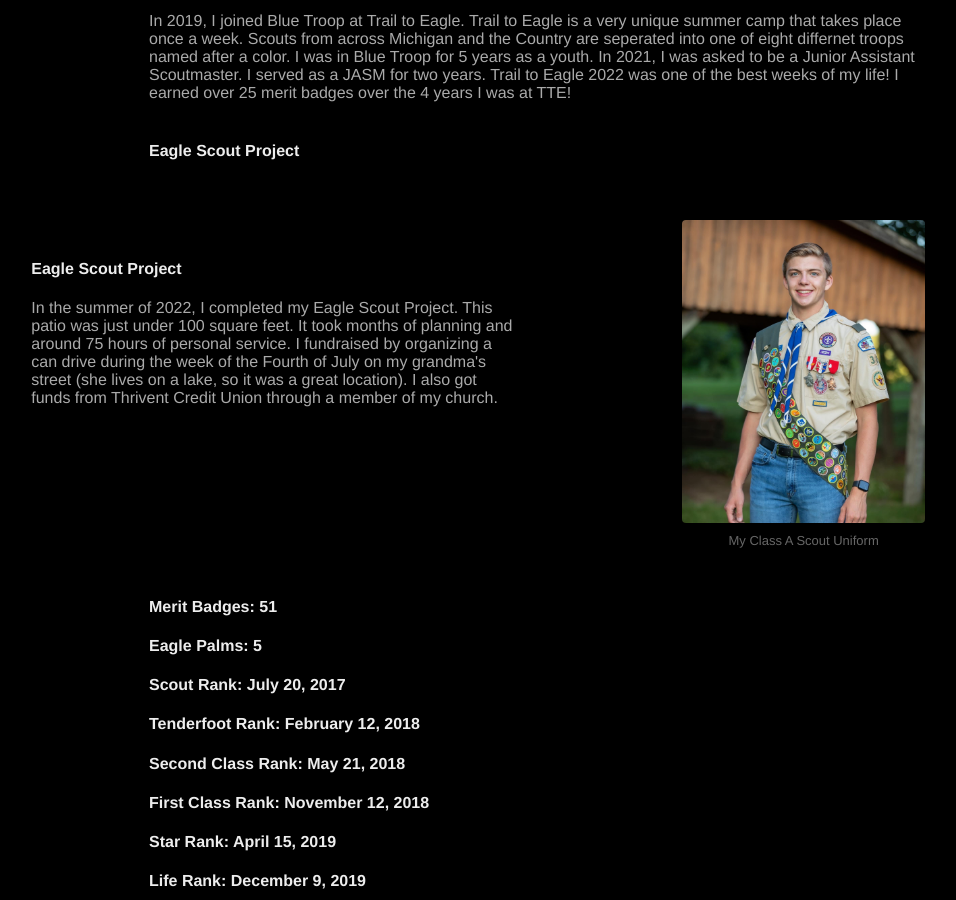
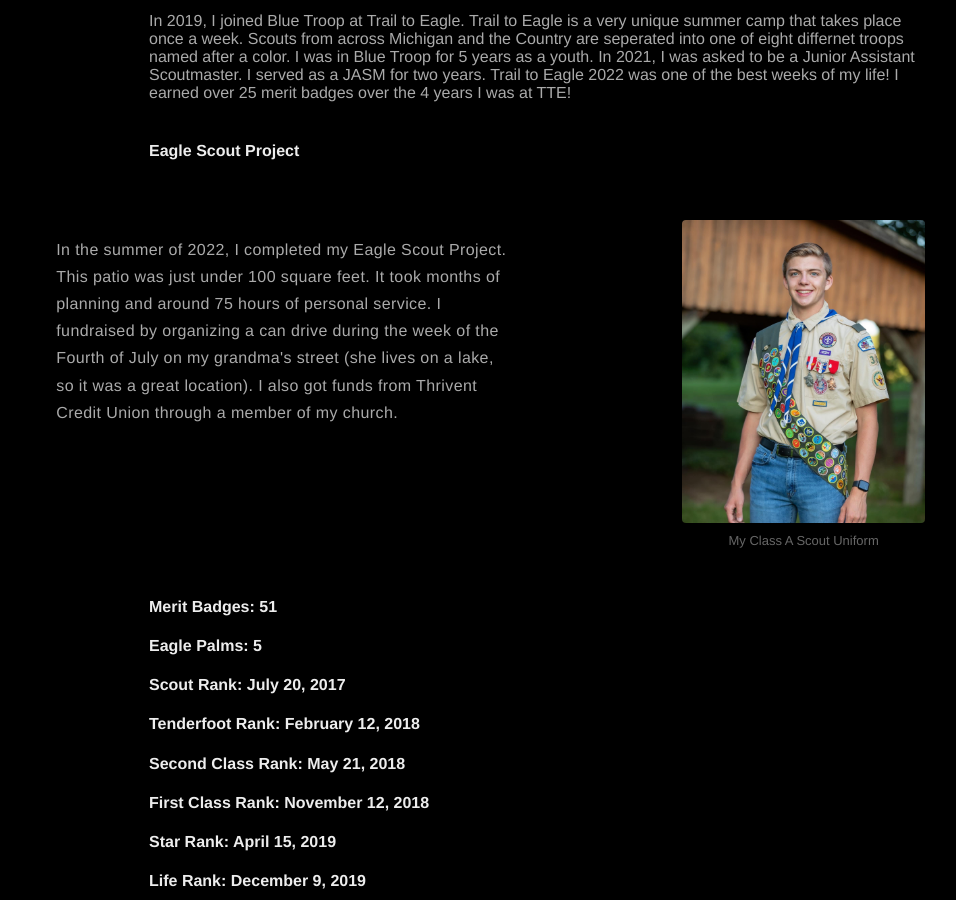
Before and after one commit to JDBurchHuzzah/jdburchhuzzah.github.io, a Jekyll site: the page built from about.md, in a window 1280 px wide and 900 px high, scrolled down 2150 px. Shown: the whole window, without its empty margins (111-1067 px from the left). Built offline with Jekyll 4.4.1, drawn with Linux system fonts in a browser that asks for light colours; nearby versions of some CDN libraries.

Commit message:
Update about.md

```diff
--- a/about.md
+++ b/about.md
@@ -45,7 +45,7 @@
   <h4>Eagle Scout Project</h4>
   <div class="side-by-side">
     <div class="toleft">
-        <p><h4>Eagle Scout Project</h4>In the summer of 2022, I completed my Eagle Scout Project. This patio was just under 100 square feet. It took months of planning and around 75 hours of personal service. I fundraised by organizing a can drive during the week of the Fourth of July on my grandma's street (she lives on a lake, so it was a great location). I also got funds from Thrivent Credit Union through a member of my church.</p>
+        <div style="margin-left: 25px;"><p>In the summer of 2022, I completed my Eagle Scout Project. This patio was just under 100 square feet. It took months of planning and around 75 hours of personal service. I fundraised by organizing a can drive during the week of the Fourth of July on my grandma's street (she lives on a lake, so it was a great location). I also got funds from Thrivent Credit Union through a member of my church.</p></div>
     </div>
 
     <div class="toright">
```
